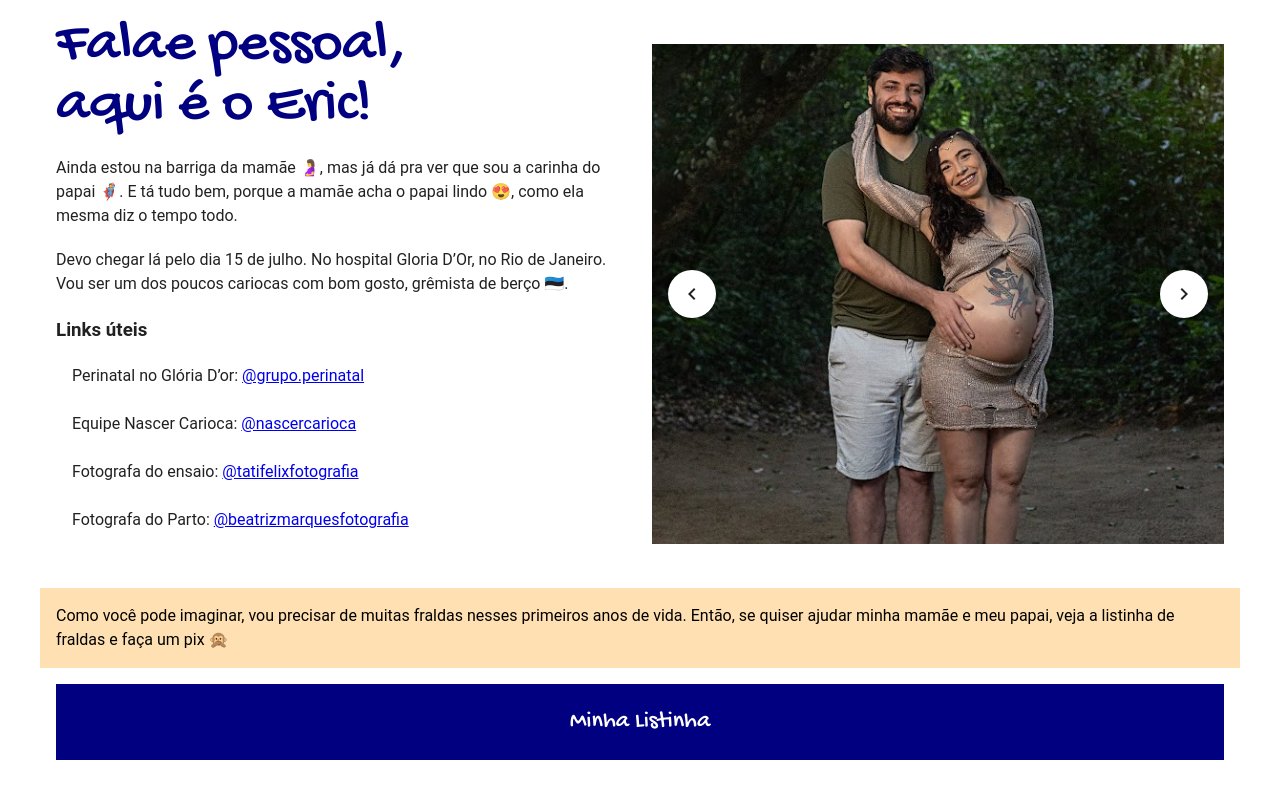
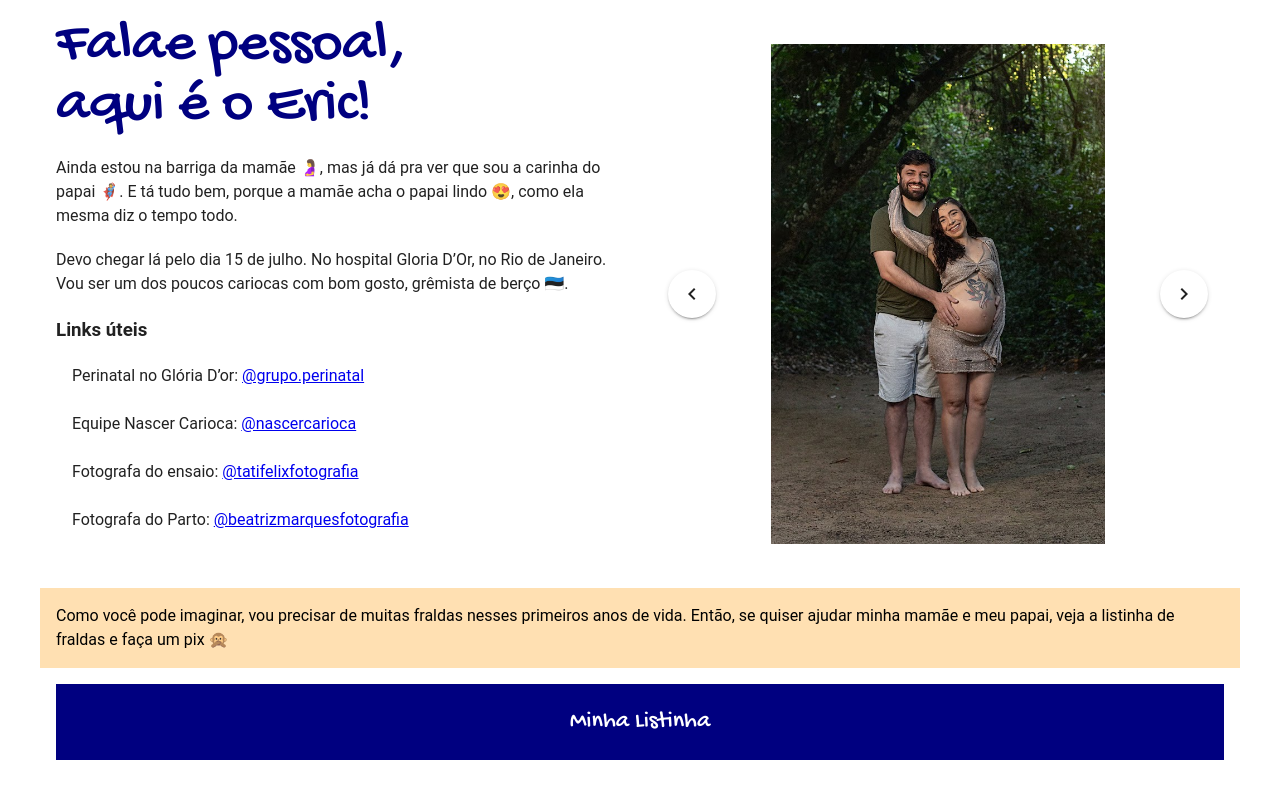
Before and after one commit to ebertti/eric, a Vue app: page / in a window 1280 px wide. Shown: the top 799 px of the page. Built offline with nearby package versions, Linux system fonts and the light colour scheme.

Commit message:
fix layout

```diff
--- a/src/App.vue
+++ b/src/App.vue
@@ -33,13 +33,9 @@
               </v-list>
             </div>
           </v-col>
-          <v-col cols="12"
-                 sm="6">
-            <v-carousel cycle
-                        hide-delimiters>
-              <v-carousel-item v-for="foto in fotos"
-                               :src="foto.src"
-                               cover></v-carousel-item>
+          <v-col sm="6">
+            <v-carousel cycle hide-delimiters>
+              <v-carousel-item v-for="foto in fotos" :src="foto.src"></v-carousel-item>
             </v-carousel>
           </v-col>
         </v-row>
```
